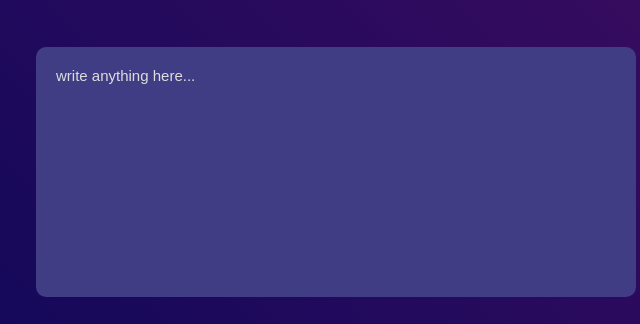
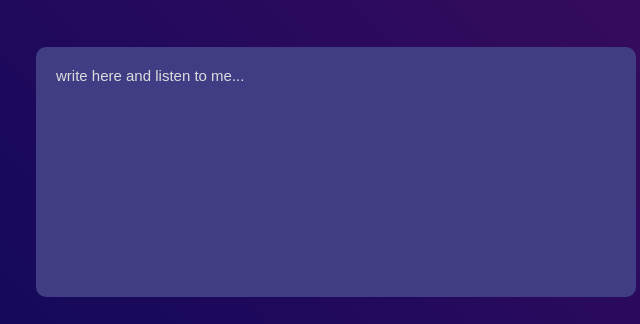
Before and after one commit to Oludhrey/text-to-speech-converter-app, a plain HTML site: page index.html in a window 1280 px wide. Shown: the part 214-538 px from the top of the page, 304-944 px from the left. Drawn offline with Linux system fonts and the light colour scheme.

Commit message:
Update index.html

```diff
--- a/index.html
+++ b/index.html
@@ -9,7 +9,7 @@
   <body>
     <div class="hero">
       <h1>Text To Speech <span>Converter</span></h1>
-      <textarea placeholder="write anything here..."></textarea>
+      <textarea placeholder="write here and listen to me..."></textarea>
       <div class="row">
         <select></select>
         <button><img src="images/play.png" /> Listen</button>
```
